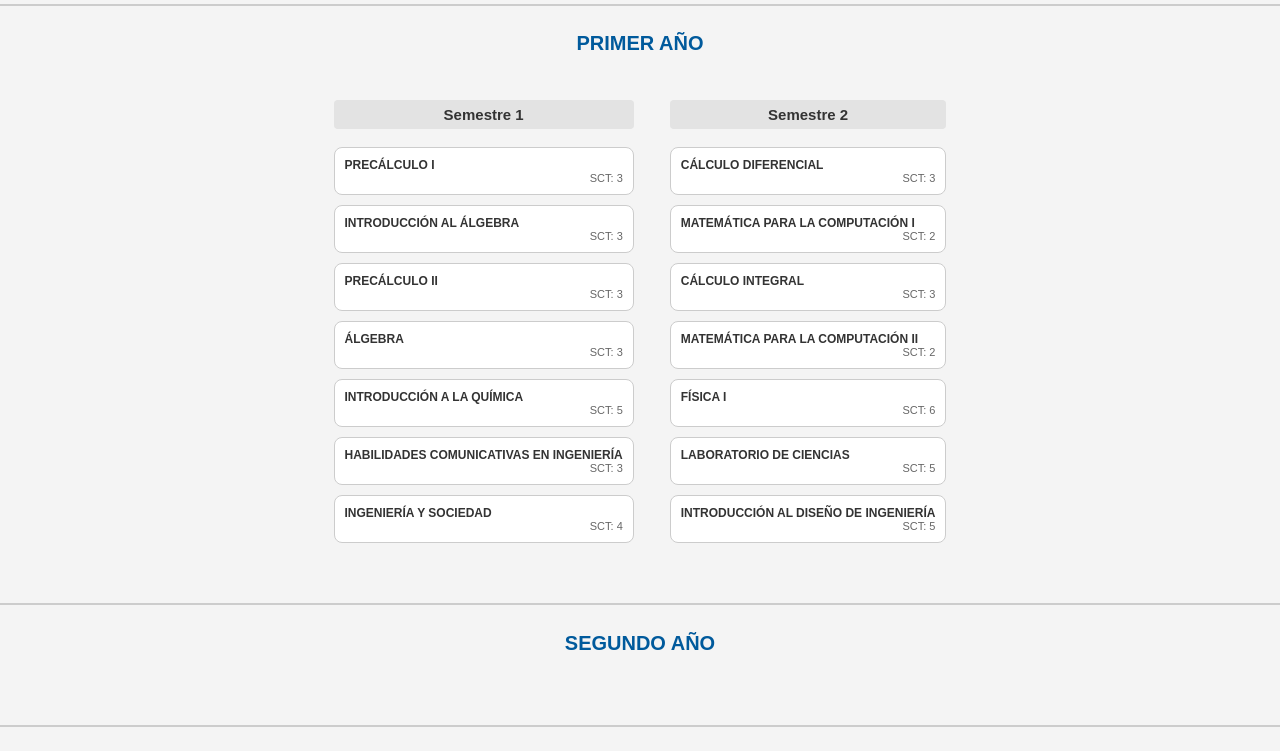
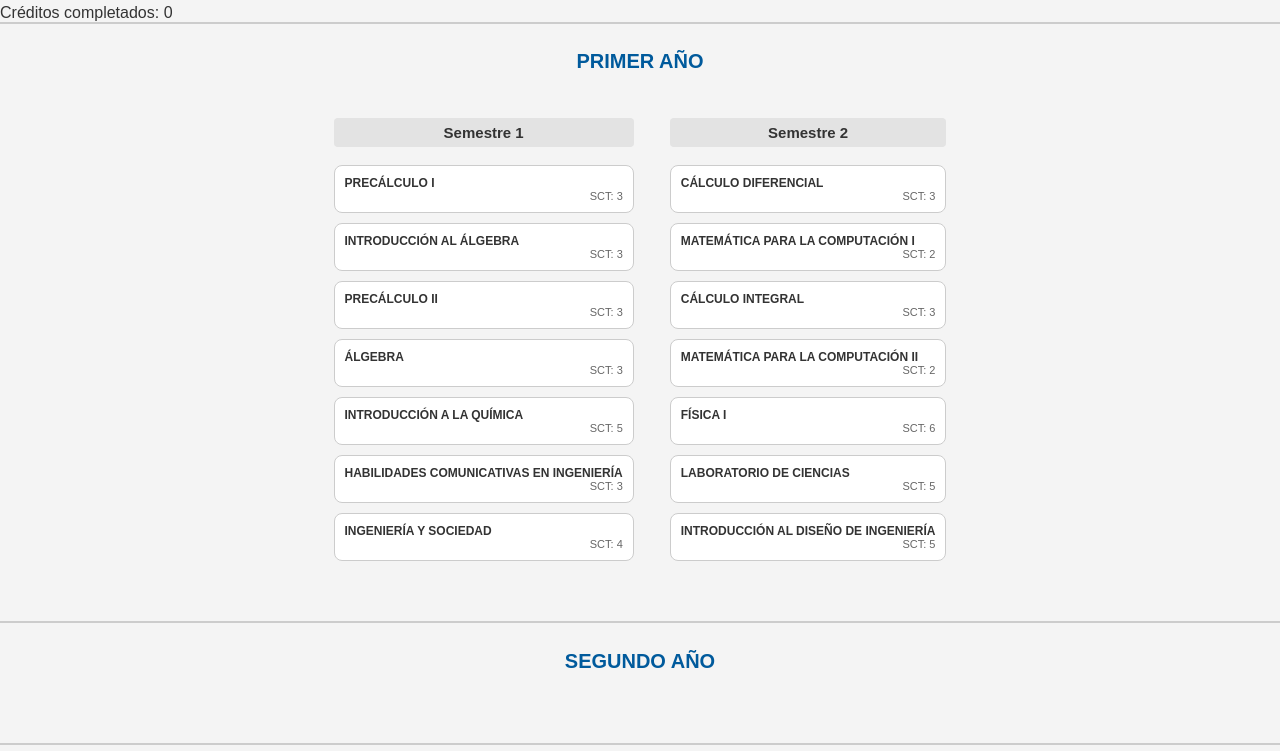
Before and after one commit to Aantoooa/malla, a plain HTML site: page index.html in a window 1280 px wide. Shown: the part 67-818 px from the top of the page. Drawn offline with Linux system fonts and the light colour scheme.

Commit message:
Update index.html

```diff
--- a/index.html
+++ b/index.html
@@ -23,7 +23,7 @@
   <section class="legend">
     <!-- Aquí puedes mostrar los colores/áreas de los cursos -->
   </section>
-
+<div id="credit-counter">Créditos completados: <span id="credit-total">0</span></div>
   <!-- Contenedor donde se mostrarán los cursos -->
   <main>
     <div id="malla-container">
```
